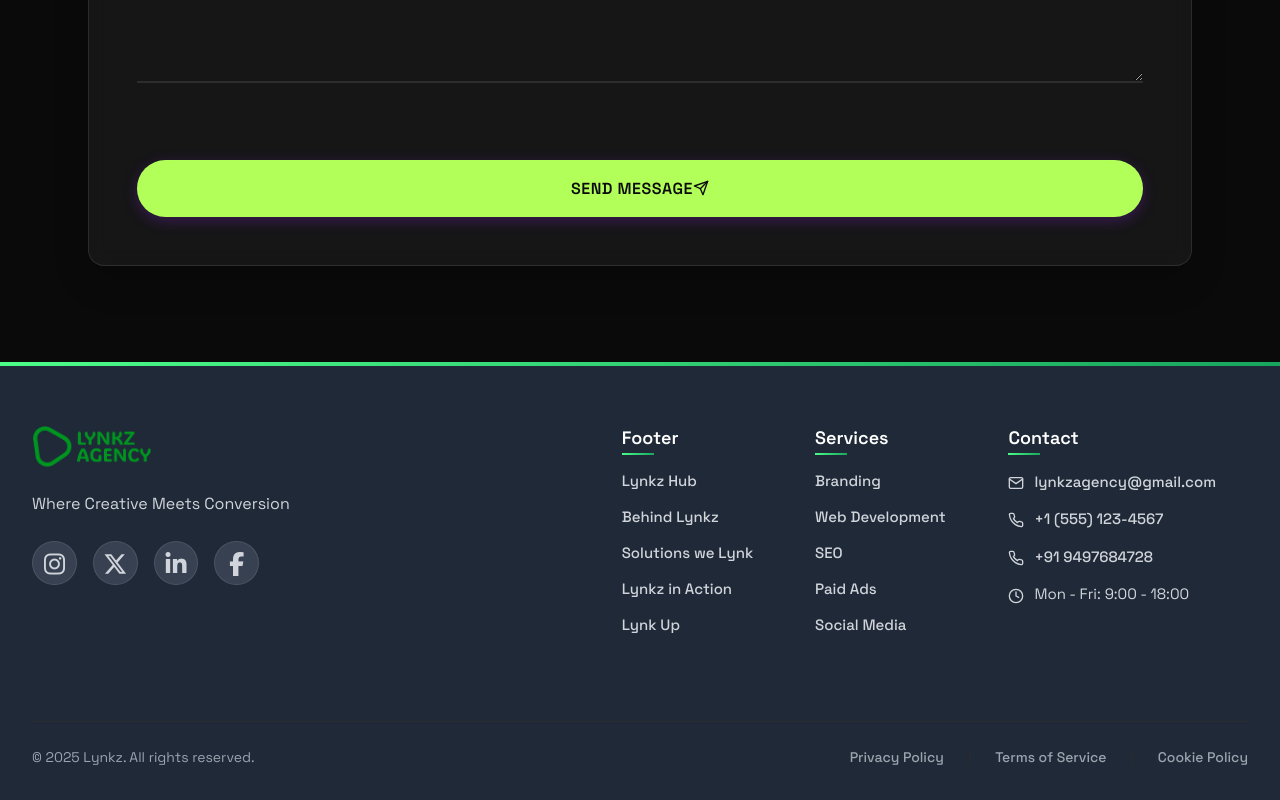
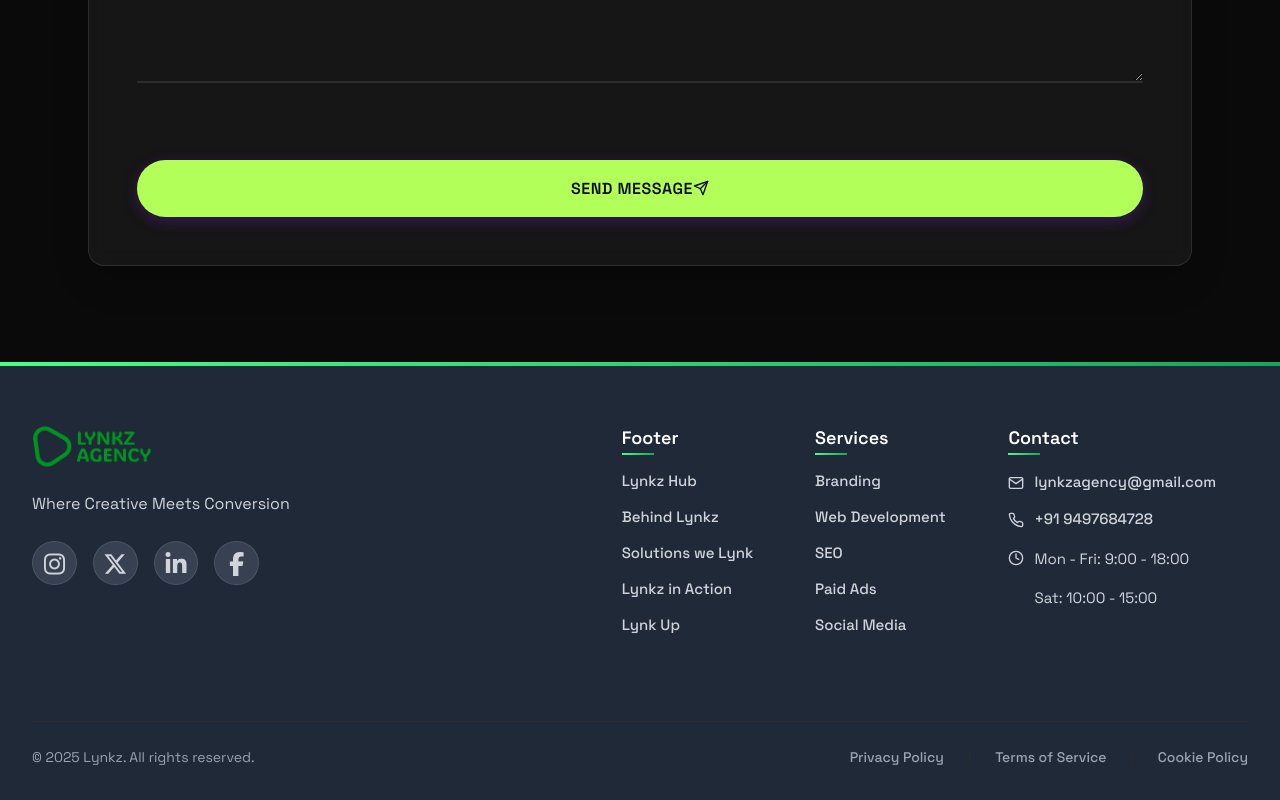
Before and after one commit to sanal-p-k/Lynkz-Agency, a React (Vite) app in the folder lynkz-agency/: page /contact in a window 1280 px wide. Shown: the part 1912-2712 px from the top of the page. Built offline with nearby package versions, Linux system fonts and the light colour scheme.

Commit message:
timing fix

```diff
--- a/lynkz-agency/src/components/layout/Footer.module.css
+++ b/lynkz-agency/src/components/layout/Footer.module.css
@@ -183,7 +183,16 @@
 .contactRow {
   display: flex;
   align-items: center;
+  flex-direction: row;
   gap: 10px;
+  /* background-color: aqua; */
+}
+
+.contactTextColumn {
+  display: flex;
+  flex-direction: column;
+  gap: 15px;
+  height: 20px;
 }
 
 
--- a/lynkz-agency/src/components/layout/Footer.tsx
+++ b/lynkz-agency/src/components/layout/Footer.tsx
@@ -56,11 +56,7 @@ const contactInfo = [
     url: 'mailto:lynkzagency@gmail.com'
   },
 
-  {
-    icon: <FiPhone aria-hidden="true" />,
-    text: '+1 (555) 123-4567',
-    url: 'tel:+15551234567'
-  },
+
 
 
   {
@@ -76,8 +72,15 @@ const contactInfo = [
   {
     icon: <FiClock aria-hidden="true" />,
     text: 'Mon - Fri: 9:00 - 18:00',
-    text2: 'Sat - Sun: Closed'
+    text2: 'Sat: 10:00 - 15:00'
   },
+
+  //   {
+  //   icon: <FiClock aria-hidden="true" />,
+  //   text: 'Mon - Fri: 9:00 - 18:00',
+  //   text2: 'Sat - Sun: Closed'
+  // },
+
 
 ];
 
@@ -194,9 +197,15 @@ const Footer: React.FC = () => {
                           {item.text}
                         </a>
                       ) : (
-                        <span>{item.text}</span>
+                        <div className={styles.contactTextColumn}>
+                          <span>{item.text}</span>
+
+                          <span>{item.text2}</span>
+
+                        </div>
                       )}
                     </div>
+
                   </li>
                 ))}
               </ul>
```
